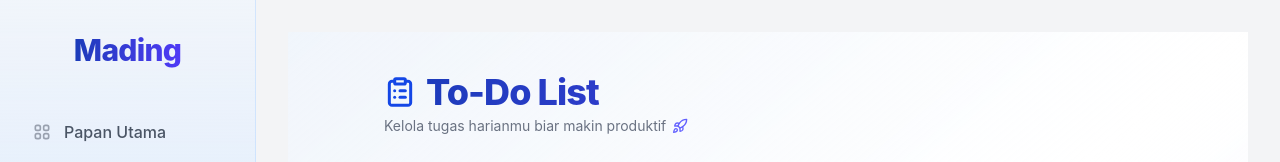
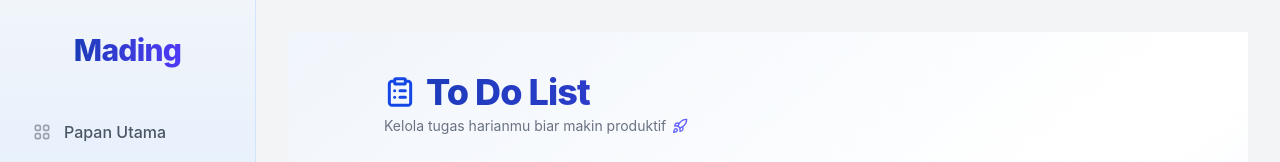
Before and after one commit to kafkalintang/mading-apps, a Next.js app: page /to-do-list in a window 1280 px wide. Shown: the top 162 px of the page. Built offline with nearby package versions, Linux system fonts and the light colour scheme.

Commit message:
perbaikan komponen

```diff
--- a/app/to-do-list/page.tsx
+++ b/app/to-do-list/page.tsx
@@ -211,7 +211,7 @@ export default function TodoListPage() {
         <header className="mb-8">
           <h1 className="flex items-center gap-2.5 text-3xl font-extrabold tracking-tight text-transparent bg-clip-text bg-gradient-to-r from-blue-800 to-indigo-600 md:text-4xl">
             <ClipboardList className="h-8 w-8 text-blue-700" strokeWidth={2.25} />
-            To-Do List
+            To Do List
           </h1>
           <p className="mt-1 flex items-center gap-1.5 text-sm text-gray-500">
             Kelola tugas harianmu biar makin produktif
```
